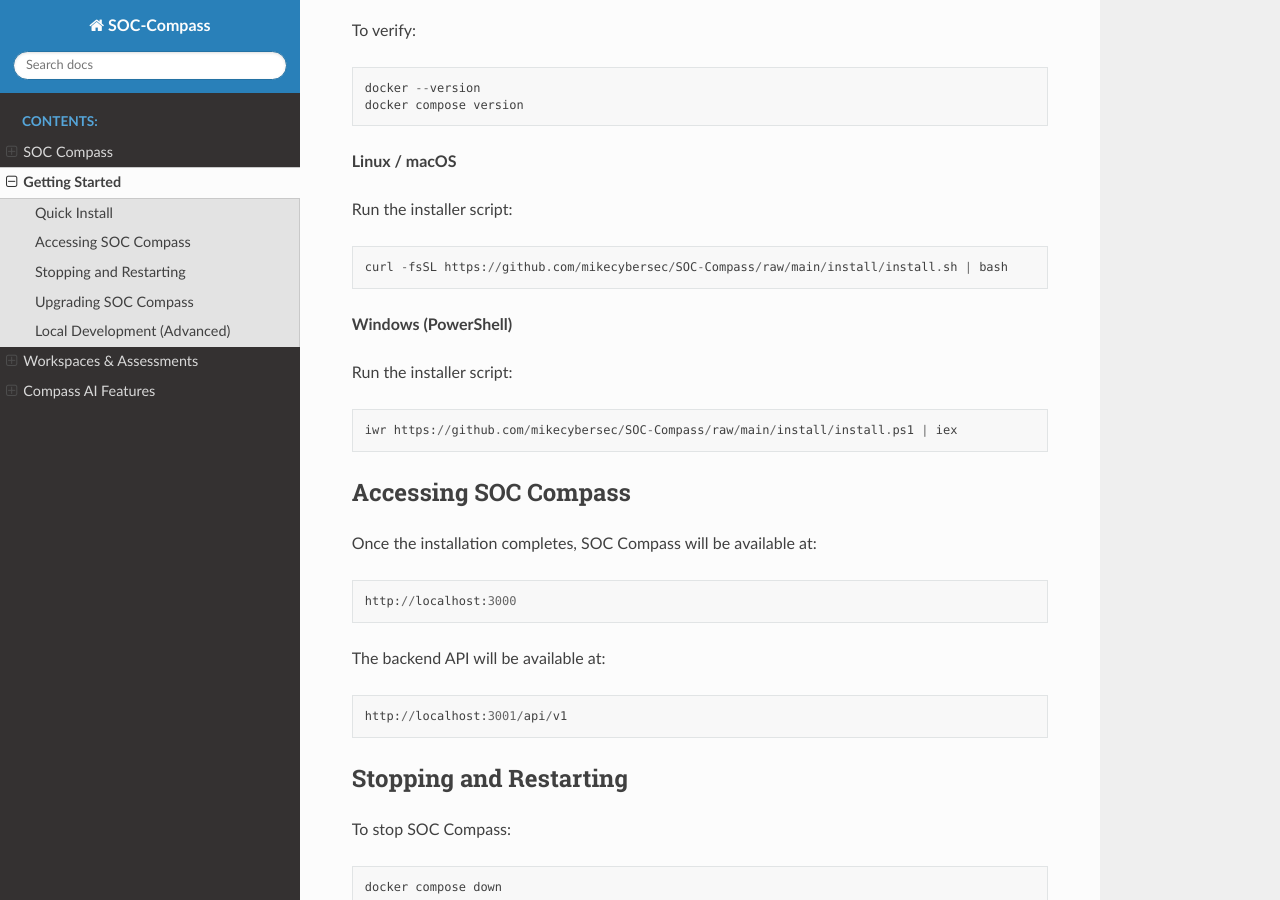
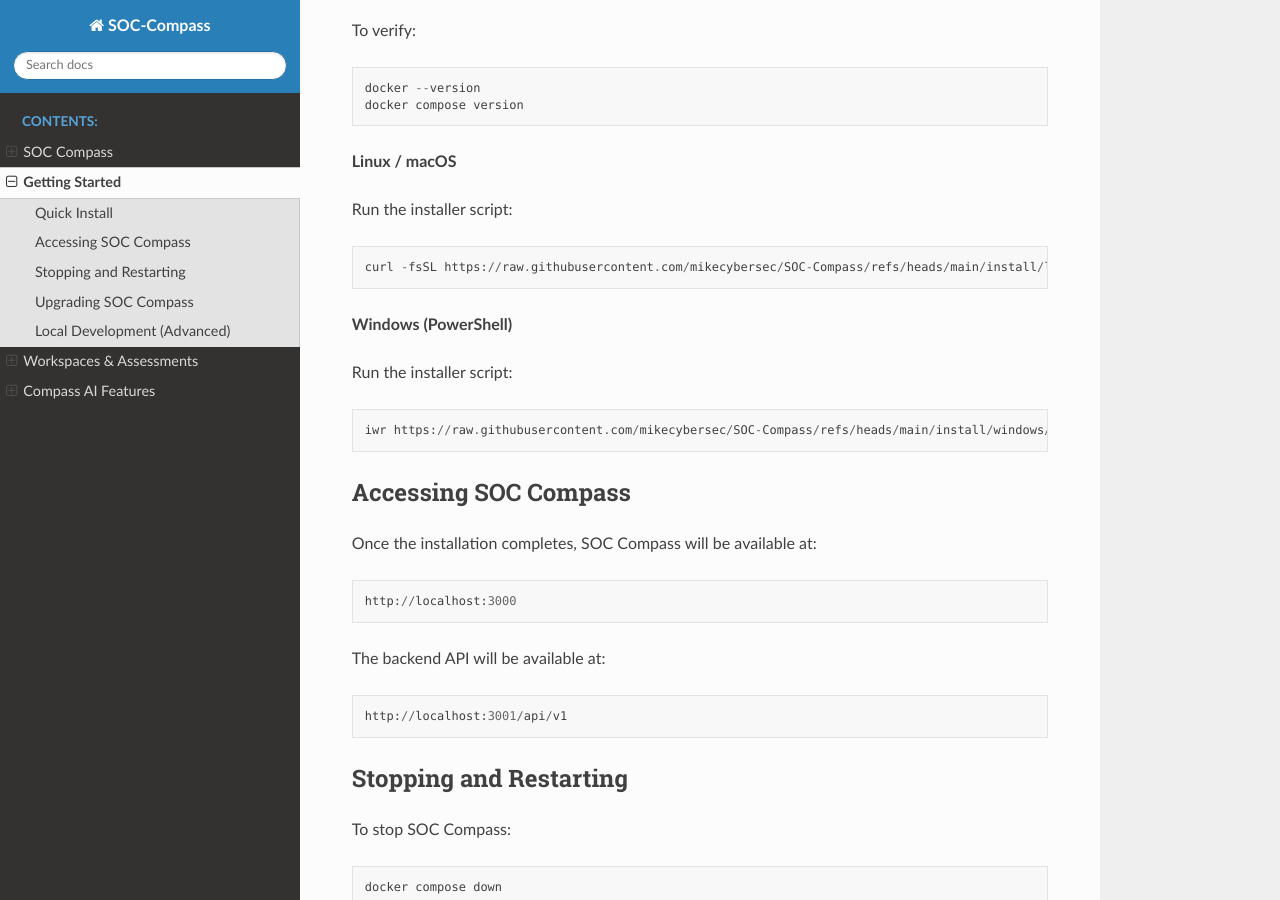
Before and after one commit to mikecybersec/SOC-Compass, a Sphinx documentation site: the page built from docs/getting_started.rst, in a window 1280 px wide and 900 px high, scrolled down 605 px. Built offline with Sphinx 7.4.7 and the Read the Docs theme 3.1.0, drawn with Linux system fonts in a browser that asks for light colours; some of the changed lines change nothing that is shown.

Commit message:
Update installation instructions in getting_started.rst to use direct links for installer scripts on GitHub.

```diff
--- a/docs/getting_started.rst
+++ b/docs/getting_started.rst
@@ -32,13 +32,13 @@
 
 Run the installer script::
 
-    curl -fsSL https://github.com/mikecybersec/SOC-Compass/raw/main/install/install.sh | bash
+    curl -fsSL https://raw.githubusercontent.com/mikecybersec/SOC-Compass/refs/heads/main/install/linux/install.sh | bash
 
 **Windows (PowerShell)**
 
 Run the installer script::
 
-    iwr https://github.com/mikecybersec/SOC-Compass/raw/main/install/install.ps1 | iex
+    iwr https://raw.githubusercontent.com/mikecybersec/SOC-Compass/refs/heads/main/install/windows/install.ps1 | iex
 
 -----------------
 Accessing SOC Compass
```
